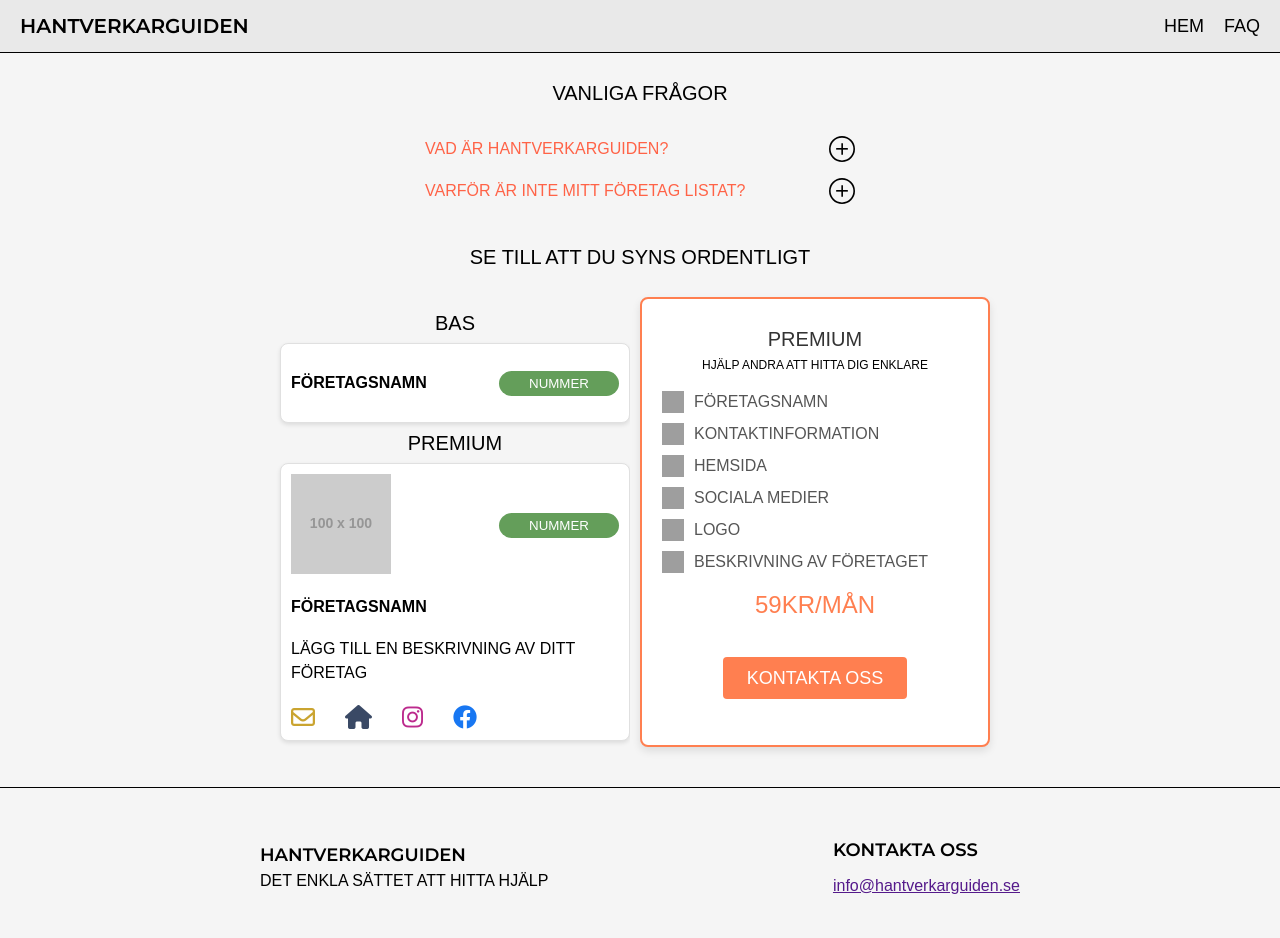
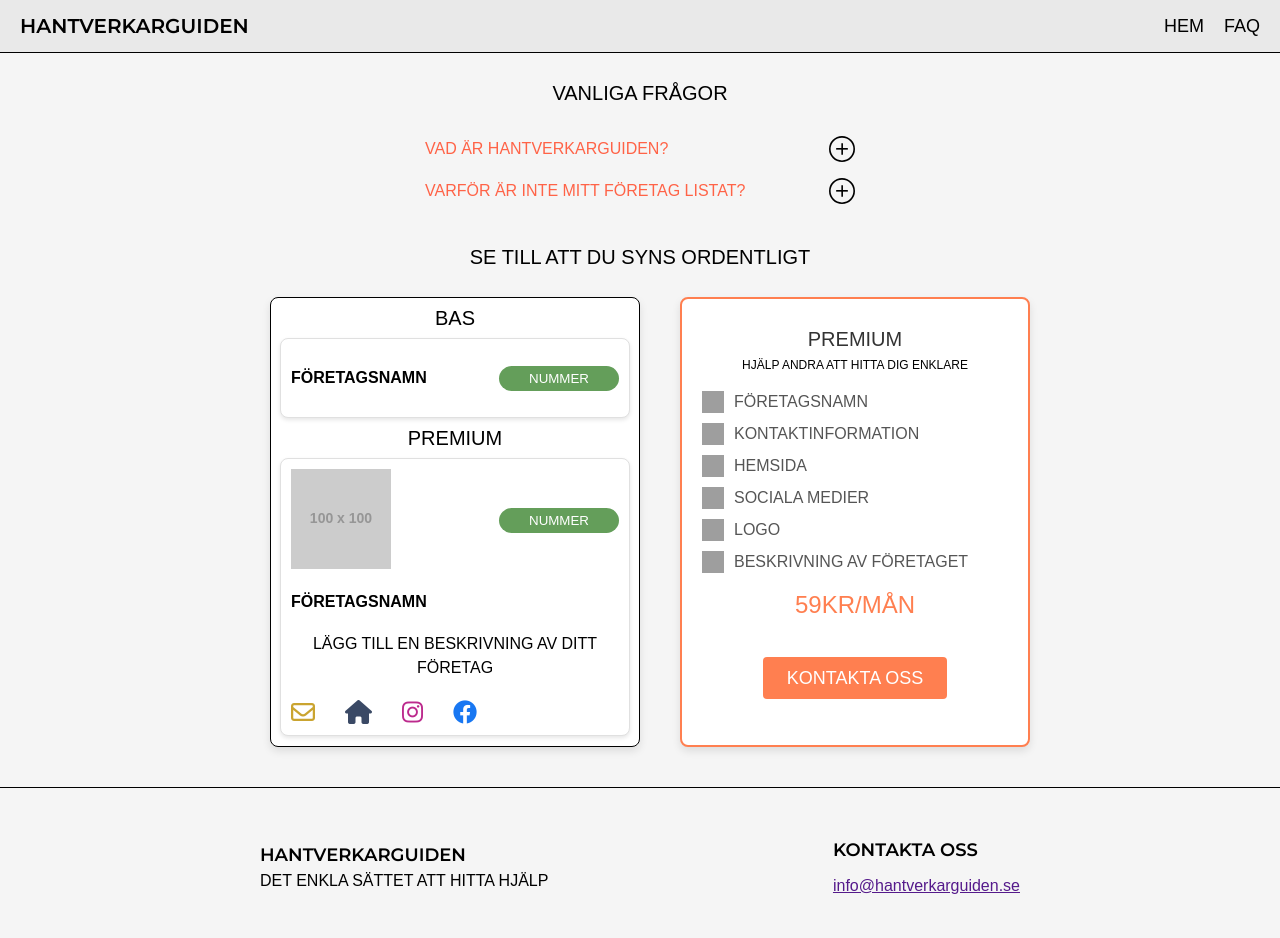
Before and after one commit to Skoldsjo/hantverk, a plain HTML site: page public/faq.html in a window 1280 px wide. Drawn offline with Linux system fonts and the light colour scheme; grey boxes are pictures that could not be loaded; placeholder pictures from the web are drawn by us.

Commit message:
Add files via upload

```diff
--- a/public/styles/faq.css
+++ b/public/styles/faq.css
@@ -73,6 +73,19 @@ h2 {
   align-items: center;
   max-width: 800px;
   margin: 0 auto;
+}
+
+.premium-boxes {
+  background-color: #fff;
+  box-shadow: 0px 4px 8px rgba(0, 0, 0, 0.1);
+  border-radius: 8px;
+  /* padding: 20px; */
+  text-align: center;
+  width: 370px;
+  height: 450px;
+  /* transition: transform 0.2s; */
+  margin: 0 auto;
+  border: 1px solid #000;
 }
 
 h3 {
```
